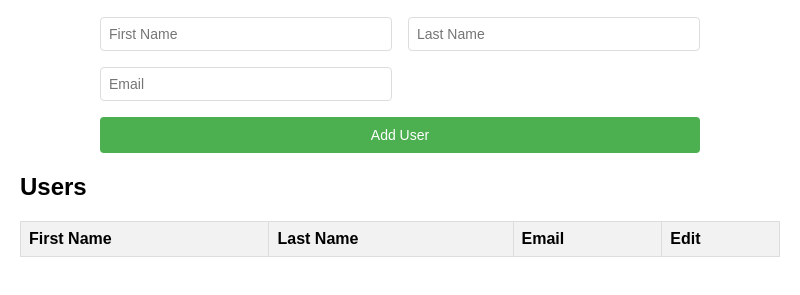
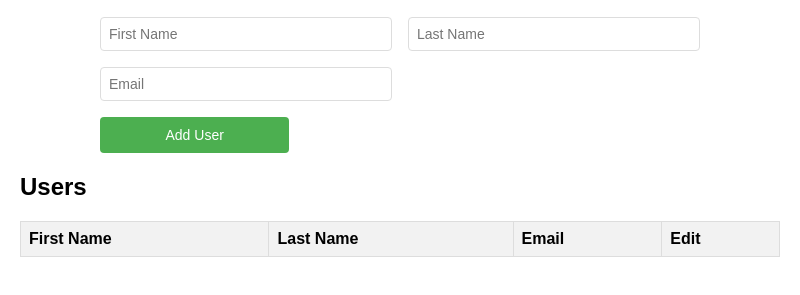
Before and after one commit to ccaltabiano86/User-Manager, an Electron app: page renderer/index.html in a window 800 px wide. Shown: the part 61-356 px from the top of the page. Drawn offline with Linux system fonts and the light colour scheme; no server answers.

Commit message:
ui update

```diff
--- a/renderer/index.html
+++ b/renderer/index.html
@@ -19,7 +19,7 @@
     <div class="form-group">
       <input type="email" id="email" placeholder="Email" required />
     </div>
-    <div class="form-group full-width">
+    <div class="form-group one-third-width justify-start">
       <button type="submit">Add User</button>
     </div>
   </form>
--- a/renderer/styles.css
+++ b/renderer/styles.css
@@ -52,17 +52,26 @@ table {
   /* Grid Layout for the Form */
   .form-grid {
     display: grid;
-    grid-template-columns: repeat(2, 1fr); /* Two columns */
+    grid-template-columns: repeat(6, 1fr); /* six columns */
     gap: 16px; /* Spacing between grid items */
   }
 
   .form-group {
     display: flex;
     flex-direction: column;
+    grid-column: span 3; /* Make the button span 1/2 of the grid */
+  }
+
+  .one-third-width {
+    grid-column: span 2; /* Make the button span 1/3 of the grid */
+  }
+
+  .justify-start {
+    grid-row: 3; /* Place the button on a new row */
   }
 
   .full-width {
-    grid-column: span 2; /* Make the button span across both columns */
+    grid-column: span 6; /* Make the button span across both columns */
   }
 
   /* Input Styles */
```
